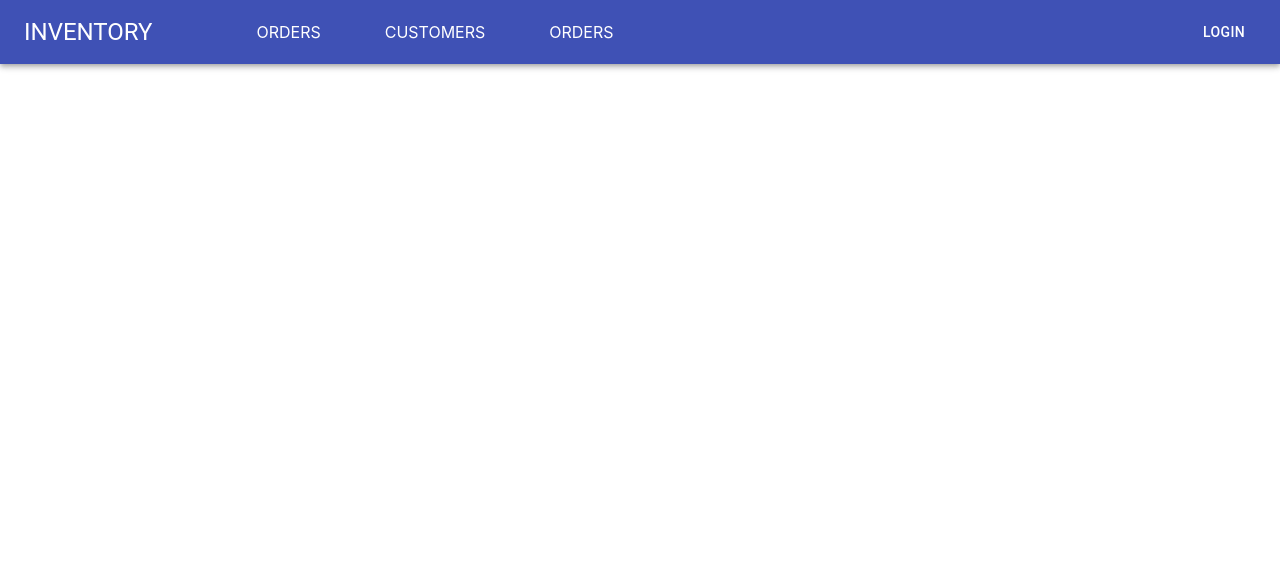
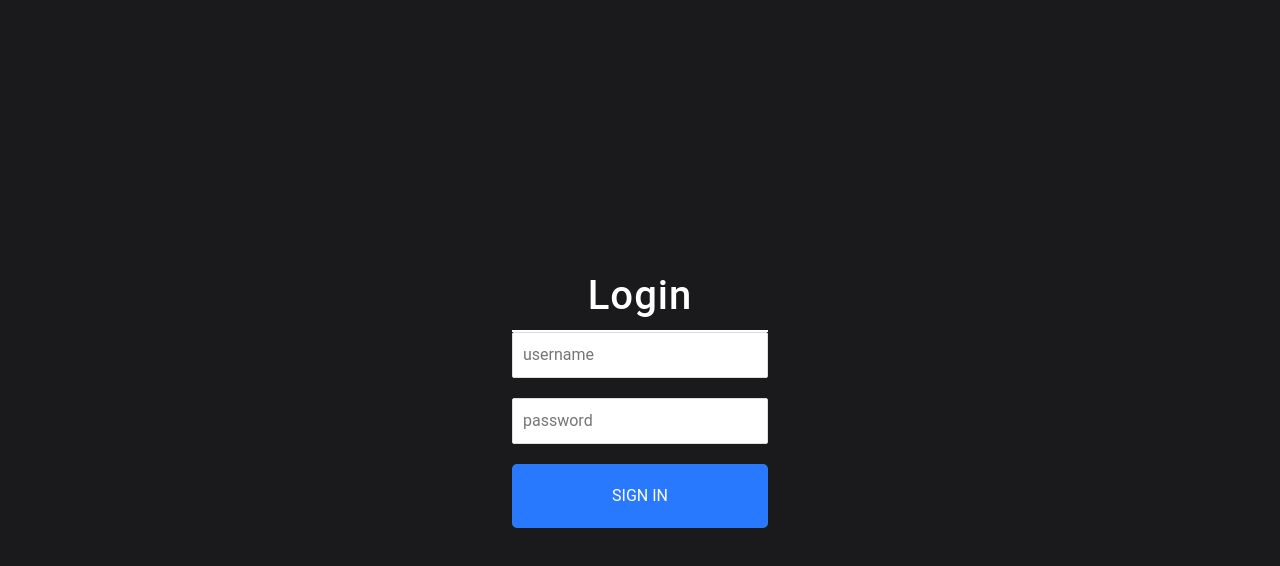
Before and after one commit to Harshithhk/Inventory_SourceCode, a React (Create React App) app: page /login in a window 1280 px wide. Shown: the top 566 px of the page. Built offline with nearby package versions, Linux system fonts and the light colour scheme.

Commit message:
added login page & auth cookie

```diff
--- a/package.json
+++ b/package.json
@@ -10,10 +10,12 @@
     "@testing-library/user-event": "^7.1.2",
     "axios": "^0.19.2",
     "bootstrap": "^4.5.2",
+    "js-cookie": "^2.2.1",
     "moment": "^2.27.0",
     "react": "^16.13.1",
     "react-bootstrap": "^1.3.0",
     "react-bootstrap-table-next": "^4.0.3",
+    "react-cookie": "^4.0.3",
     "react-datepicker": "^3.1.3",
     "react-dom": "^16.13.1",
     "react-icons": "^3.11.0",
--- a/src/App.js
+++ b/src/App.js
@@ -6,6 +6,7 @@ import ToolBar from "./components/ToolBar/ToolBar";
 import AddItem from "./components/AddItem/AddItem";
 import Orders from "./components/Orders/Orders";
 import Customer from "./components/Customer/Customer";
+import Login from "./components/Login/Login";
 import { PostProvider } from "./components/PostContext";
 import { ListProvider } from "./components/ListContext";
 import Fade from "react-reveal/Fade";
@@ -31,8 +32,9 @@ function App() {
     <Router>
       <PostProvider>
         <div className="App">
-          <Navbar />
           <Route exact path="/">
+            <Navbar />
+
             <ToolBar
               Addtoggle={Addtoggle}
               setAddtoggle={setAddtoggle}
@@ -77,10 +79,15 @@ function App() {
             </ListProvider>
           </Route>
           <Route exact path="/orders">
+            <Navbar />
             <Orders refresh={refresh} setRefresh={setRefresh} />
           </Route>
           <Route path="/customers">
+            <Navbar />
             <Customer />
+          </Route>
+          <Route exact path="/login">
+            <Login />
           </Route>
         </div>
       </PostProvider>
--- /dev/null
+++ b/src/components/Login/Login.css
@@ -0,0 +1,70 @@
+html,
+body {
+  font-family: "Roboto", sans-serif;
+  padding: 0;
+  margin: 0;
+}
+
+#root {
+  height: 100vh;
+}
+
+* {
+  box-sizing: border-box;
+}
+
+.joinOuterContainer {
+  display: flex;
+  justify-content: center;
+  text-align: center;
+  height: 100vh;
+  align-items: center;
+  background-color: #1a1a1d;
+}
+
+.joinInnerContainer {
+  width: 20%;
+}
+
+.joinInput {
+  border-radius: 0;
+  padding: 15px 20px;
+  width: 100%;
+}
+
+.heading {
+  color: white;
+  font-size: 2.5em;
+  padding-bottom: 10px;
+  border-bottom: 2px solid white;
+}
+
+.button {
+  color: #fff !important;
+  text-transform: uppercase;
+  text-decoration: none;
+  background: #2979ff;
+  padding: 20px;
+  border-radius: 5px;
+  display: inline-block;
+  border: none;
+  width: 100%;
+}
+
+.mt-20 {
+  margin-top: 20px;
+}
+
+@media (min-width: 320px) and (max-width: 480px) {
+  .joinOuterContainer {
+    height: 100%;
+  }
+
+  .joinInnerContainer {
+    width: 90%;
+  }
+}
+
+button:focus {
+  outline: 0;
+}
--- /dev/null
+++ b/src/components/Login/Login.js
@@ -0,0 +1,62 @@
+import React, { useState } from "react";
+import "./Login.css";
+import { Link } from "react-router-dom";
+import axios from "axios";
+import Cookies from "js-cookie";
+const Login = () => {
+  const [name, setName] = useState("");
+  const [password, setPassword] = useState("");
+
+  const handleLogin = () => {
+    axios
+      .post("https://piyushdongre16.pythonanywhere.com/token-auth/", {
+        username: name,
+        password: password,
+      })
+      .then((res) => {
+        Cookies.set("Authorization", `JWT ${res.data.token}`);
+        console.log(res.data.token);
+      })
+      .catch((err) => {
+        console.log(err);
+      });
+  };
+
+  return (
+    <div className="joinOuterContainer">
+      <div className="joinInnerContainer">
+        <h1 className="heading">Login</h1>
+        <div>
+          <input
+            placeholder="username"
+            className="joinInput"
+            value={name}
+            type="text"
+            onChange={(e) => setName(e.target.value)}
+          />
+        </div>
+        <div>
+          <input
+            placeholder="password"
+            className="joinInput mt-20"
+            type="text"
+            onChange={(e) => setPassword(e.target.value)}
+          />
+        </div>
+
+        <Link to="/">
+          {" "}
+          <button
+            className={"button mt-20"}
+            type="submit"
+            onClick={handleLogin}
+          >
+            Sign In
+          </button>
+        </Link>
+      </div>
+    </div>
+  );
+};
+
+export default Login;
```
Also changed, not shown: 1 other file (tests, documents, lock files or other folders).
